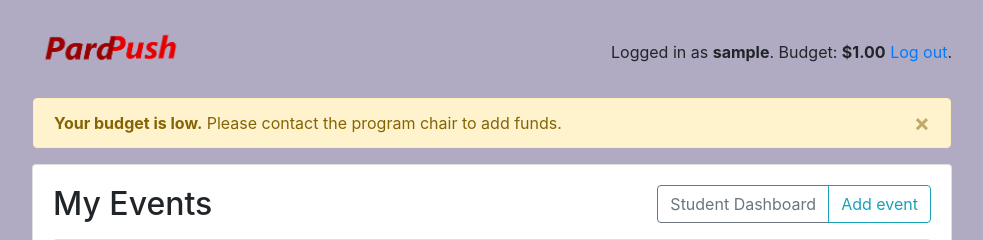
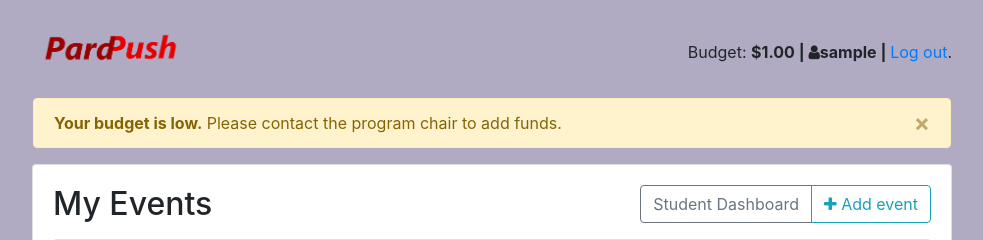
Before and after one commit to elast27/pardpush, a Django app: page /organizers/ in a window 1280 px wide. Shown: the top 240 px of the page, without its empty margins (148-1131 px from the left). Run offline with Django 3.2, Linux system fonts and the light colour scheme; a user stored in the database is signed in; tables that the repository leaves empty hold one stand-in row (values such as "Sample post"); parts of the project's set-up code (start-up, migrations or seed data) failed here and were passed over; some libraries are stand-ins or nearby versions; some web fonts are replaced.

Commit message:
vis: header icons

```diff
--- a/pardpush_proj/notification/templates/notification/organizers/event_change_list.html
+++ b/pardpush_proj/notification/templates/notification/organizers/event_change_list.html
@@ -15,7 +15,7 @@
             {% if user.is_student %}
               <a href='/students/' class='btn btn-outline-secondary mb-3' role="button">Student Dashboard</a>
             {% endif %}
-            <a href="{% url 'organizers:event_add' %}" class="btn btn-outline-info mb-3" role="button">Add event</a>
+            <a href="{% url 'organizers:event_add' %}" class="btn btn-outline-info mb-3" role="button"><i class="fa fa-plus"></i> Add event</a>
           </div>
         </div>
       </div>
--- a/pardpush_proj/templates/base.html
+++ b/pardpush_proj/templates/base.html
@@ -38,7 +38,7 @@
             <div class="col-6 text-right">
               {% if user.is_authenticated %}
                 {% if user.is_organizer %}
-                <p class="pt-3">Logged in as <strong>{{ user.username }}</strong>. Budget: <strong>${{user.budget|floatformat:"2"|intcomma}}</strong> <a href="{% url 'logout' %}">Log out</a>.</p>
+                <p class="pt-3">Budget: <strong>${{user.budget|floatformat:"2"|intcomma}} | </strong> <i class="fa fa-user"></i><strong>{{ user.username }} | </strong> <a href="{% url 'logout' %}">Log out</a>.</p>
                 {% else %}
                 <p class="pt-3">Logged in as <strong>{{ user.username }}</strong>. <a href="{% url 'logout' %}">Log out</a>.</p>
                 {% endif %}
```
